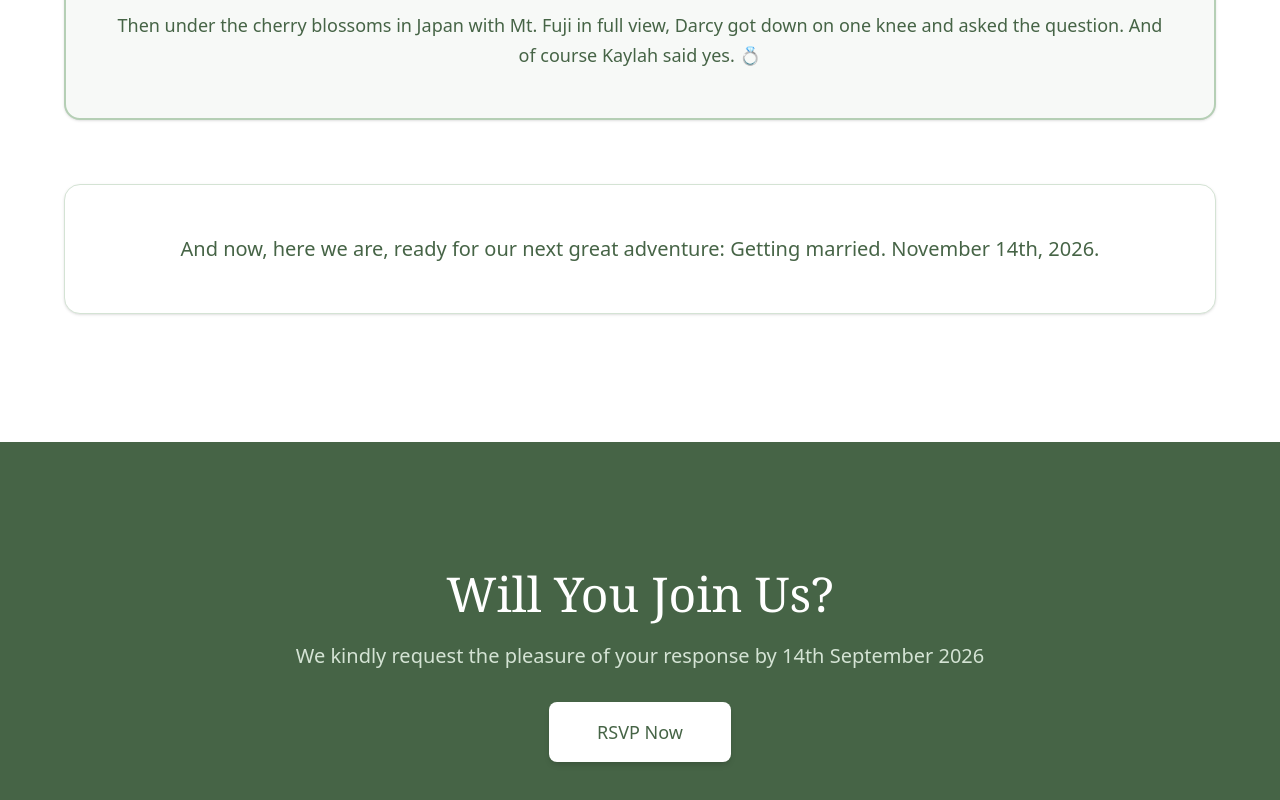
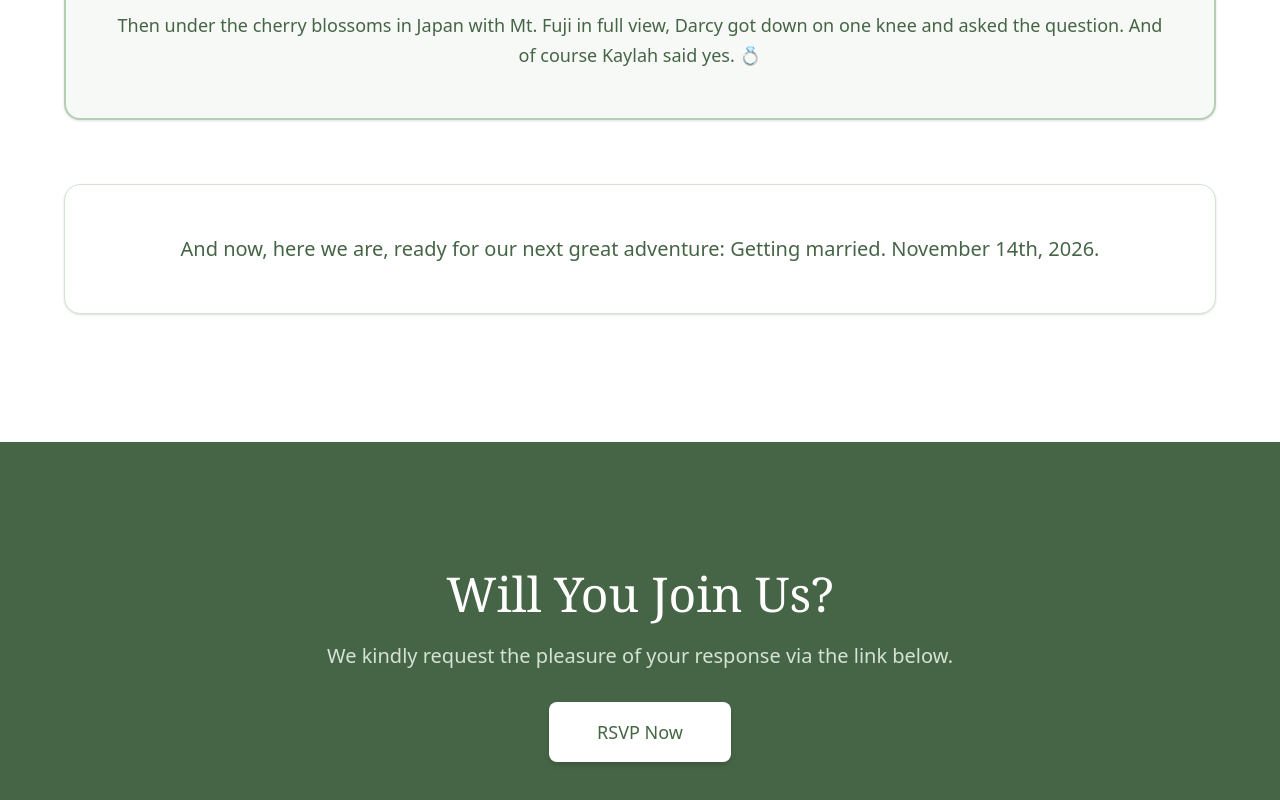
Before and after one commit to darcy-crett/wedding-site, a Next.js app: page / in a window 1280 px wide. Shown: the part 3715-4515 px from the top of the page. Built offline with nearby package versions, Linux system fonts and the light colour scheme.

Commit message:
removed references to rsvp due date

```diff
--- a/app/details/page.tsx
+++ b/app/details/page.tsx
@@ -226,7 +226,7 @@ export default function DetailsPage() {
             Will You Join Us?
           </h2>
           <p className="text-sage-200 mb-8 2xl:mb-10 text-base 2xl:text-lg">
-            We kindly request the pleasure of your response by 14th September 2026
+            We kindly request the pleasure of your response via the link below.
           </p>
           <Link
             href="/rsvp"
--- a/app/page.tsx
+++ b/app/page.tsx
@@ -319,7 +319,7 @@ export default function HomePage() {
               Will You Join Us?
             </h2>
             <p className="text-sage-200 mb-8 text-lg xl:text-xl">
-              We kindly request the pleasure of your response by 14th September 2026
+              We kindly request the pleasure of your response via the link below.
             </p>
             <Link
               href="/rsvp"
--- a/app/registry/page.tsx
+++ b/app/registry/page.tsx
@@ -204,7 +204,7 @@ export default function RegistryPage() {
             Will You Join Us?
           </h2>
           <p className="text-sage-200 mb-8 2xl:mb-10 text-base 2xl:text-lg">
-            We kindly request the pleasure of your response by 14th September 2026
+            We kindly request the pleasure of your response via the link below.
           </p>
           <Link
             href="/rsvp"
--- a/app/rsvp/page.tsx
+++ b/app/rsvp/page.tsx
@@ -65,7 +65,7 @@ export default function RSVPPage() {
         <div className="text-center mb-10 2xl:mb-14">
           <h1 className="text-5xl 2xl:text-6xl font-serif text-sage-900 mb-4 2xl:mb-6">RSVP</h1>
           <p className="text-sage-700 text-lg 2xl:text-xl">
-            Please respond by 14th September 2026
+            Please respond by filling in the below form
           </p>
         </div>
 
```
